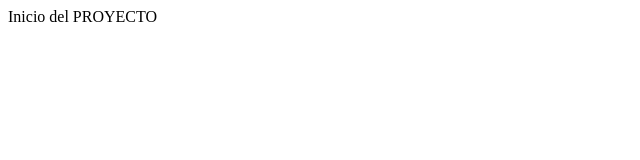
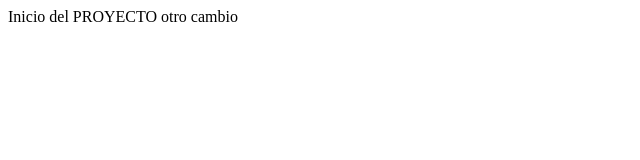
Before and after one commit to israel-preciado/prueba, a plain HTML site: page index.html in a window 1280 px wide. Shown: the full height of the page, 0-640 px from the left. Drawn offline with Linux system fonts and the light colour scheme.

Commit message:
otro mensaje

```diff
--- a/index.html
+++ b/index.html
@@ -1,6 +1,6 @@
 <html>
 <head></head>
 <body>
-	Inicio del PROYECTO
+	Inicio del PROYECTO otro cambio
 </body>
 </html>
```
